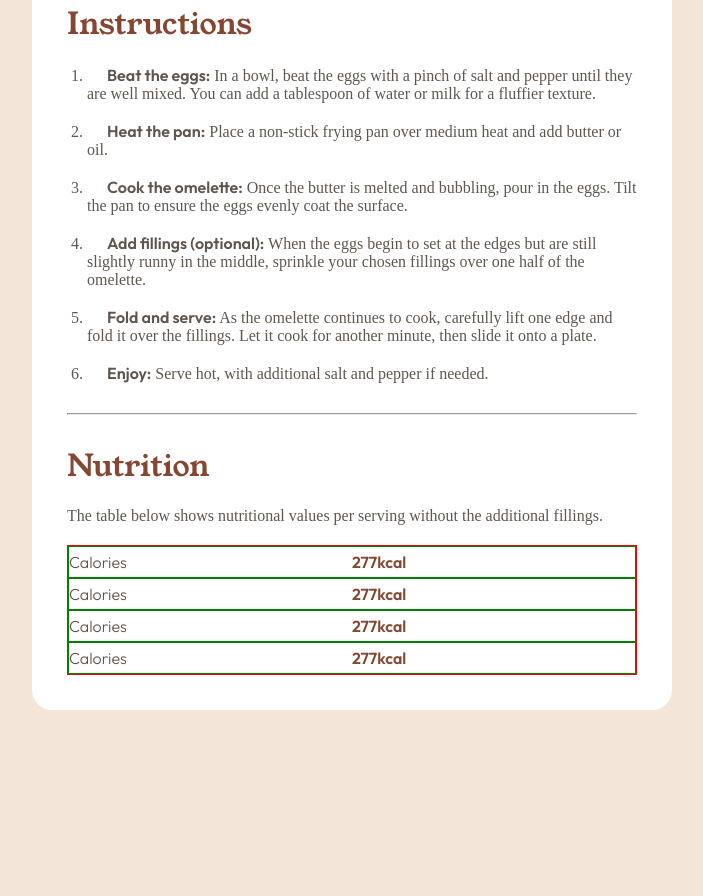
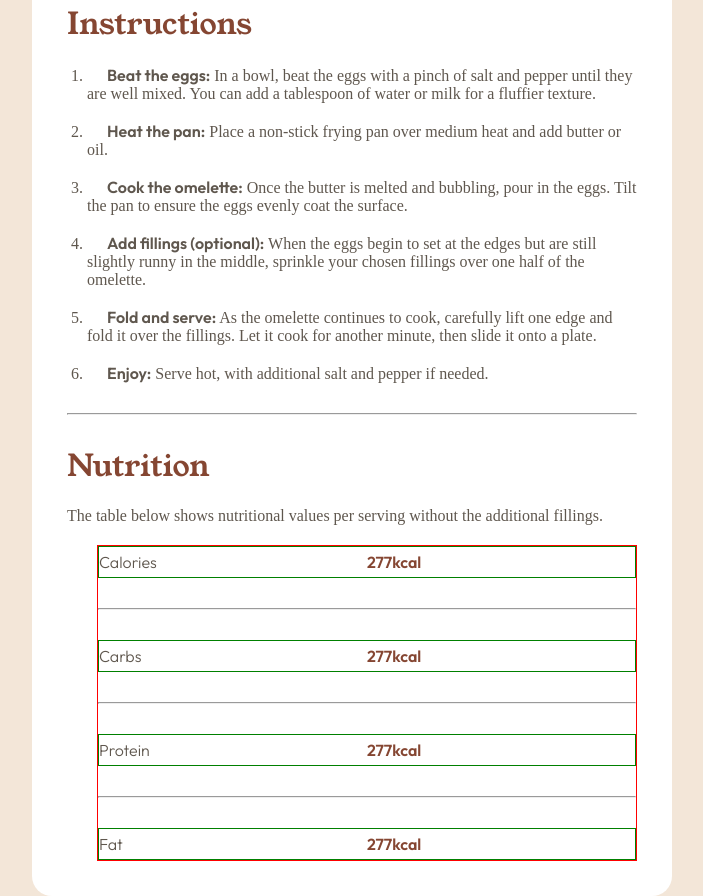
Before and after one commit to Abdulhakeem010/recipe-page-main, a plain HTML site: page index.html in a window 1280 px wide. Shown: the part 1136-2032 px from the top of the page, without its empty margins (288-991 px from the left). Before the commit the page ends 1846 px from the top, so only its background shows below. Drawn offline with Linux system fonts and the light colour scheme.

Commit message:
Refactor index.html and main.css: Update nutrition section by replacing repeated calorie entries with distinct nutritional values (Carbs, Protein, Fat) and add horizontal rules for better separation. Adjust CSS for nutrition list margin to enhance layout consistency.

```diff
--- a/index.html
+++ b/index.html
@@ -80,19 +80,19 @@
       <div class="nutrition-item">Calories</div>
       <div class="nutrition-item nutrition-value">277kcal</div>
     </li>
-
+<hr>
     <li class="nutrition-list-row">
-      <div class="nutrition-item">Calories</div>
+      <div class="nutrition-item">Carbs</div>
       <div class="nutrition-item nutrition-value">277kcal</div>
     </li>
-
+<hr>
     <li class="nutrition-list-row">
-      <div class="nutrition-item">Calories</div>
+      <div class="nutrition-item">Protein</div>
       <div class="nutrition-item nutrition-value">277kcal</div>
     </li>
-
+<hr>
     <li class="nutrition-list-row">
-      <div class="nutrition-item">Calories</div>
+      <div class="nutrition-item">Fat</div>
       <div class="nutrition-item nutrition-value">277kcal</div>
     </li>
 
--- a/main.css
+++ b/main.css
@@ -160,16 +160,14 @@ hr {
 }
 
 .instructions-list {
-  /* border: 1px solid red; */
   margin-left: 20px;
   align-content: center;
-  /* margin-bottom: 20px; */
 }
 
 .instructions-text {
-  /* border: 1px solid blue; */
   margin-left: 20px;
 }
+
 .nutrition-p {
   margin-bottom: 20px;
 }
@@ -177,6 +175,7 @@ hr {
 .nutrition-list {
   border: 1px solid red;
   list-style: none;
+  margin-left: 30px;
 }
 
 .nutrition-list-row {
@@ -184,6 +183,7 @@ hr {
   display: flex;
   padding-block: 5px;
 }
+
 .nutrition-item {
   width: 50%;
   font-family: "Outfit", system-ui, -apple-system, BlinkMacSystemFont, "Segoe UI", Roboto, Oxygen, Ubuntu, Cantarell, "Open Sans", "Helvetica Neue";
```
